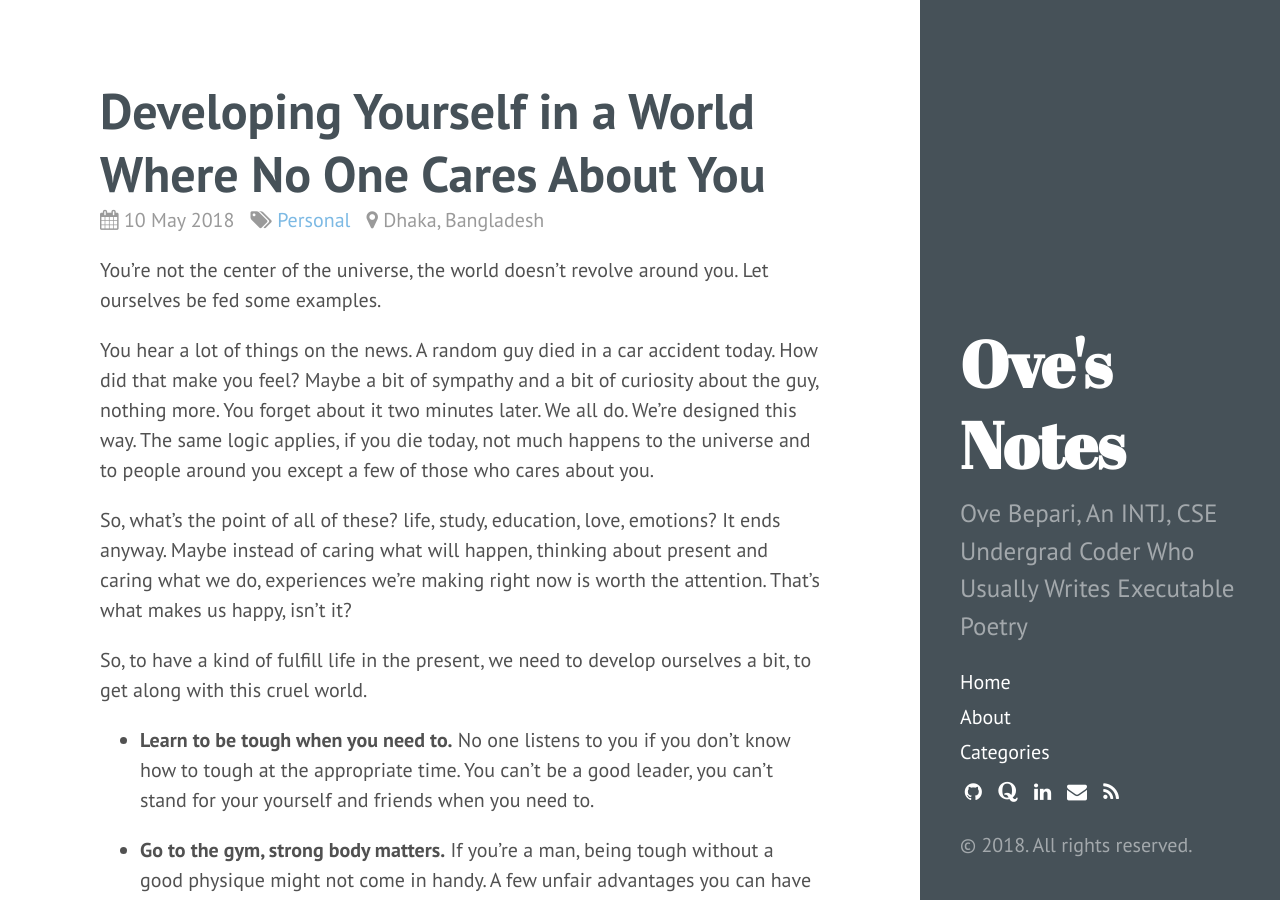
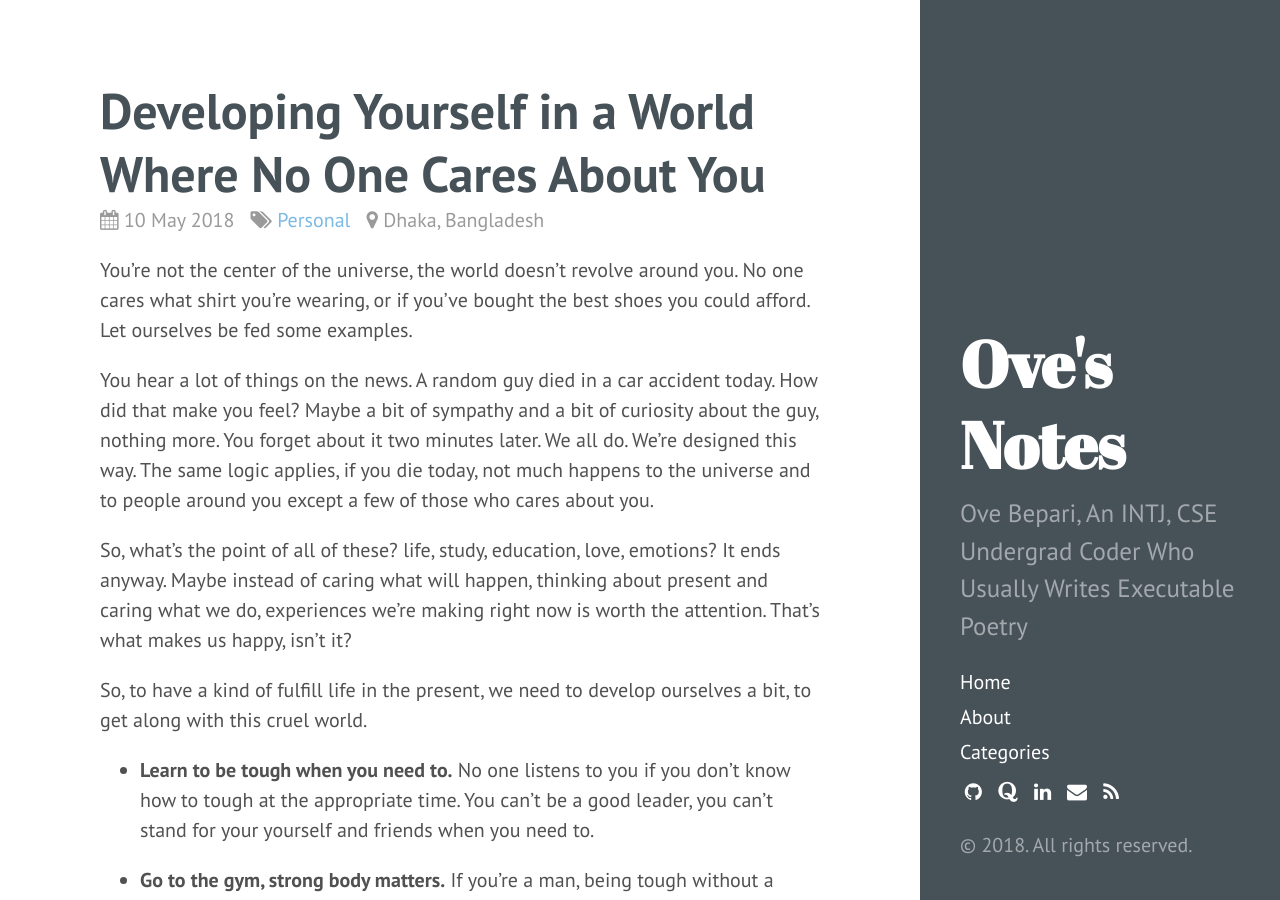
Before and after one commit to ovebepari/ovebepari.github.io, a Jekyll site: the page built from _posts/2018-05-10-Developing-yourself-in-a-world-where-no-one-cares-about-you.md, in a window 1280 px wide and 900 px high. Built offline with Jekyll 4.4.1, drawn with Linux system fonts in a browser that asks for light colours; comment, search, counter and statistics services are not loaded.

Commit message:
Developing yourself 1.1

```diff
--- a/_posts/2018-05-10-Developing-yourself-in-a-world-where-no-one-cares-about-you.md
+++ b/_posts/2018-05-10-Developing-yourself-in-a-world-where-no-one-cares-about-you.md
@@ -6,7 +6,7 @@ categories: Personal
 location: Dhaka, Bangladesh
 ---
 
-You're not the center of the universe, the world doesn't revolve around you. Let ourselves be fed some examples.
+You're not the center of the universe, the world doesn't revolve around you. No one cares what shirt you're wearing, or if you've bought the best shoes you could afford. Let ourselves be fed some examples.
 
 You hear a lot of things on the news. A random guy died in a car accident today. How did that make you feel? Maybe a bit of sympathy and a bit of curiosity about the guy, nothing more. You forget about it two minutes later. We all do. We're designed this way. The same logic applies, if you die today, not much happens to the universe and to people around you except a few of those who cares about you.
 
```
